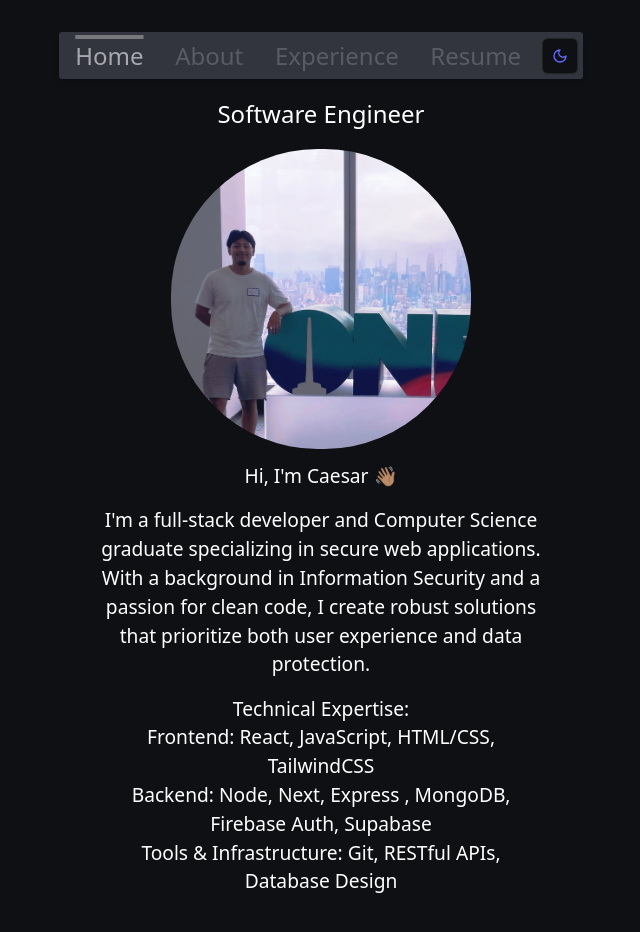
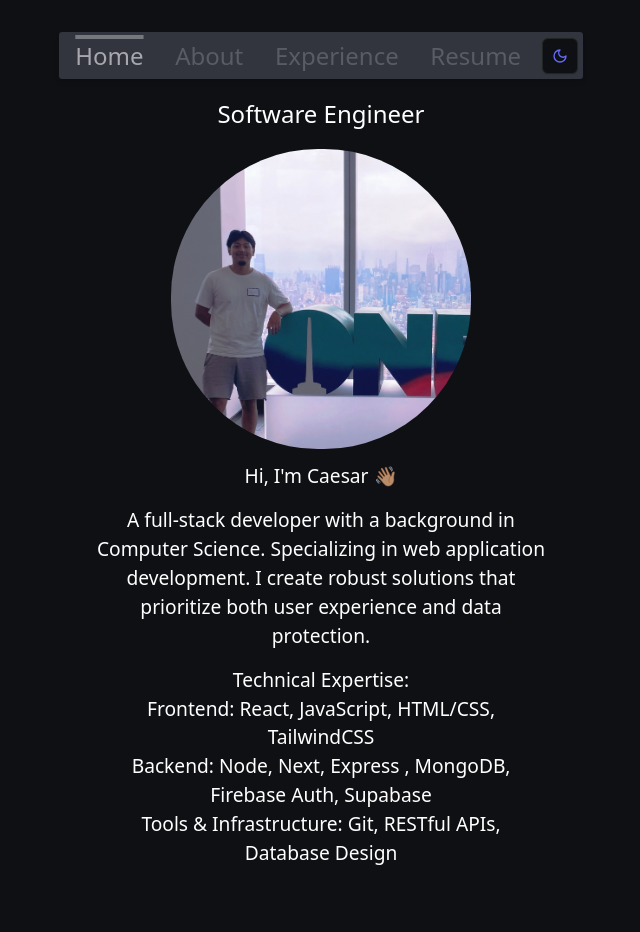
Before and after one commit to caesarc6/Portfolio-2024, a React (Vite) app: page / in a window 1280 px wide. Shown: the top 932 px of the page, without its empty margins (319-959 px from the left). After the commit the page ends 907 px from the top, so only its background shows below. Built offline with nearby package versions, Linux system fonts and the light colour scheme.

Commit message:
verbage in home

```diff
--- a/src/pages/home/index.tsx
+++ b/src/pages/home/index.tsx
@@ -18,10 +18,9 @@ export const Home = () => {
 
       <p>Hi, I'm Caesar 👋🏽</p>
       <p>
-        I'm a full-stack developer and Computer Science graduate specializing in
-        secure web applications. With a background in Information Security and a
-        passion for clean code, I create robust solutions that prioritize both
-        user experience and data protection.
+        A full-stack developer with a background in Computer Science.
+        Specializing in web application development. I create robust solutions
+        that prioritize both user experience and data protection.
       </p>
       <p>
         <span>Technical Expertise:</span>
```
